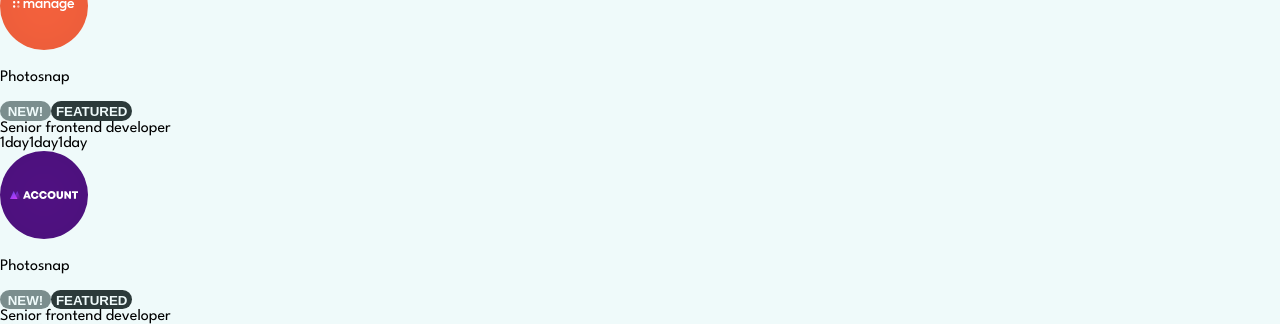
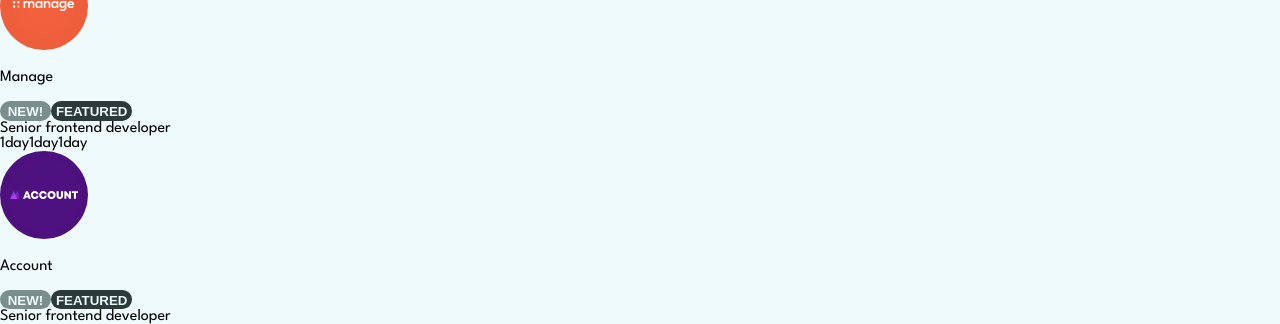
Before and after one commit to Sana-Shabeel/filter-job-listing-ts, a React (Create React App) app: page / in a window 1280 px wide. Shown: the part 383-707 px from the top of the page. Built offline with nearby package versions, Linux system fonts and the light colour scheme.

Commit message:
fix img not showing

```diff
--- a/src/components/JobList.tsx
+++ b/src/components/JobList.tsx
@@ -1,19 +1,21 @@
 import React from "react";
 import { Role } from "../model";
+// import Img from "../images/photosnap.svg";
 
 interface Props {
   role: Role;
 }
 
 const JobList = ({ role }: Props) => {
+  console.log(role.logo);
+
   return (
     <div>
       <div className="company-logo">
         <img src={role.logo} alt="company logo" />
-      </div>
         <div className="job-description">
           <div className="company-name">
-          <p className="company-name">Photosnap</p>
+            <p className="company-name">{role.company}</p>
             <button className="new">NEW!</button>
             <button className="featured">FEATURED</button>
           </div>
@@ -28,6 +30,7 @@
           </div>
         </div>
       </div>
+    </div>
   );
 };
 
```
Lines whose indentation alone changed are shown as unchanged.
